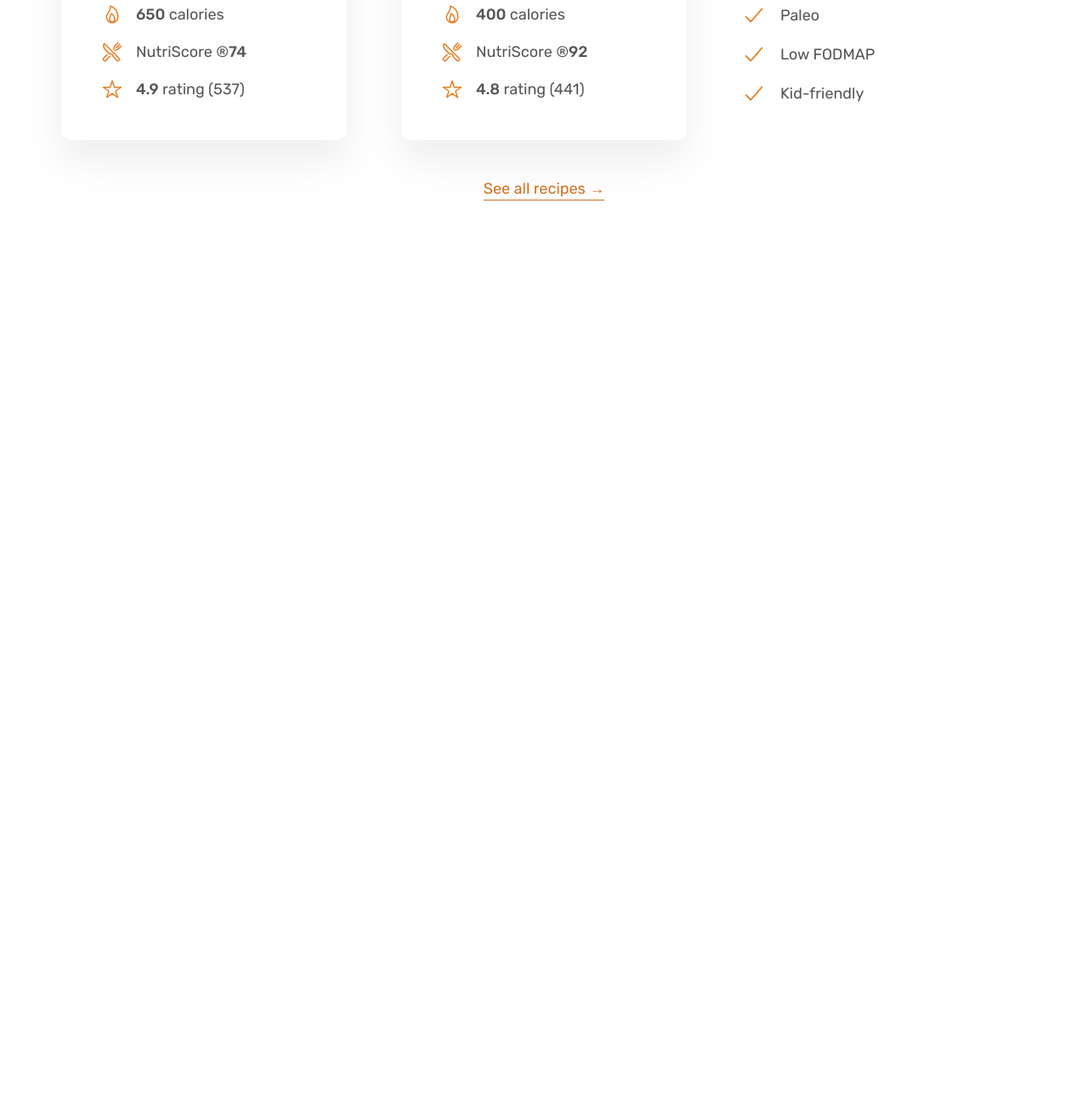
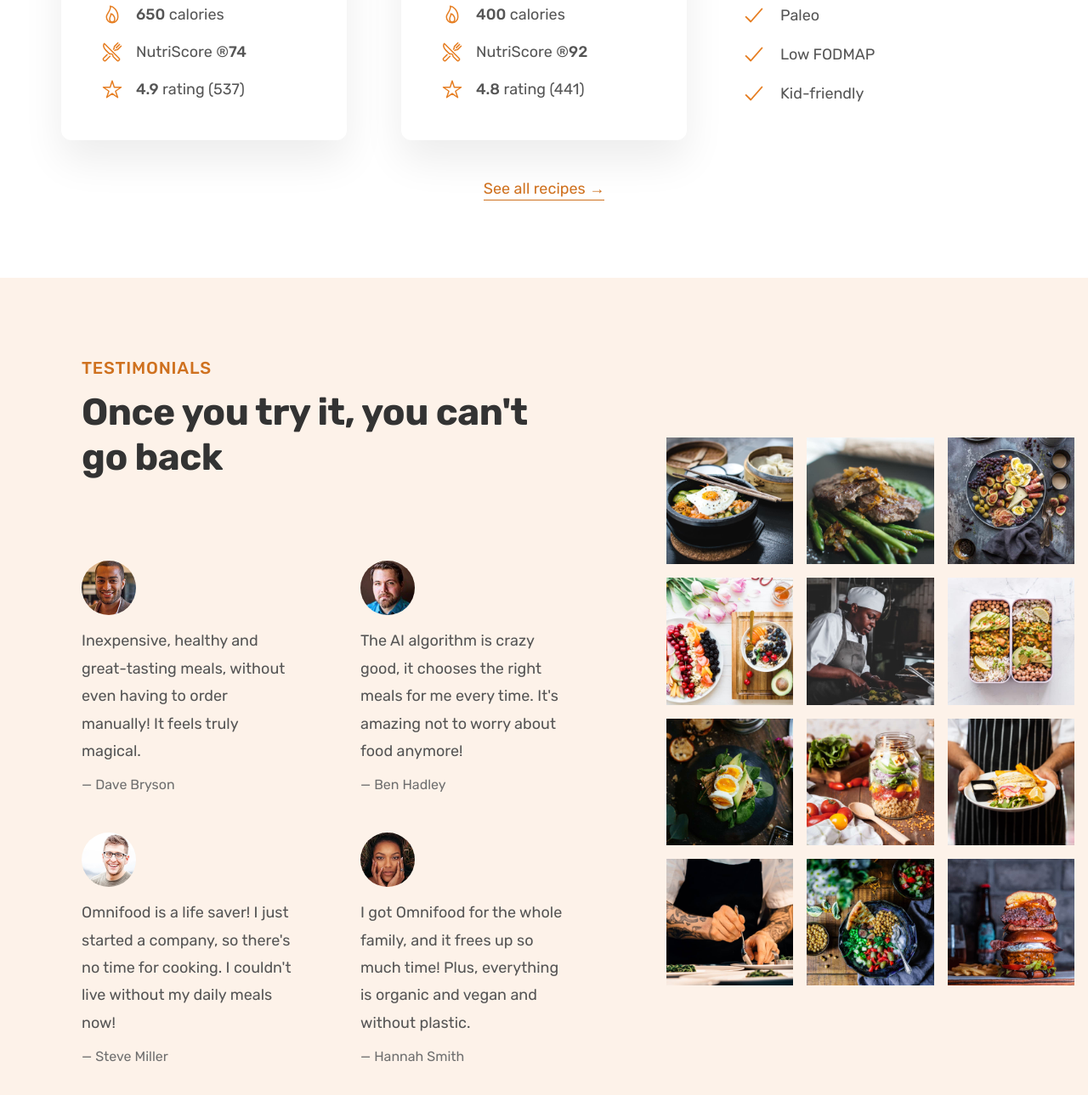
Before and after one commit to vamcyellapu/Omnifood, a plain HTML site: page index.html in a window 1280 px wide. Shown: the part 3233-4522 px from the top of the page at 85% size. Before the commit the page ends 3560 px from the top, so only its background shows below. Drawn offline with nearby package versions, Linux system fonts and the light colour scheme.

Commit message:
built the testimonial section

```diff
--- a/css/style.css
+++ b/css/style.css
@@ -324,3 +324,68 @@
   height: 3rem;
   color: var(--color-primary);
 }
+
+
+/* ****************************** */
+/* TESTIMONIALS SECTION */
+/* ****************************** */
+
+.section-testimonials {
+
+  background-color: var(--color-secondary);
+  display: grid;
+  grid-template-columns: .6fr .4fr;
+  align-items: center;
+}
+
+.testimonials-container {
+  padding: 9.6rem;
+}
+
+.testimonials {
+  display: grid;
+  grid-template-columns: repeat(2, 1fr);
+  row-gap: 4.8rem;
+  column-gap: 8rem;
+
+}
+
+.testimonial-img {
+  width: 6.4rem;
+  border-radius: 50%;
+  margin-bottom: 1.2rem;
+}
+
+.testimonial-text {
+  font-size: 1.8rem;
+  line-height: 1.8;
+  margin-bottom: 1.6rem;
+}
+
+.testimonial-name {
+  font-size: 1.6rem;
+  color: #6f6f6f;
+}
+
+.gallery {
+  display: grid;
+  grid-template-columns: repeat(3, 1fr);
+  gap: 1.6rem;
+  padding: 1.6rem;
+
+}
+
+.gallery-item img {
+  display: block;
+  width: 100%;
+  transition: transform .3s;
+
+}
+
+.gallery-item {
+  overflow: hidden;
+}
+
+.gallery-item img:hover {
+  transform: scale(1.1);
+}
--- a/index.html
+++ b/index.html
@@ -206,6 +206,91 @@
         <a href="#" class="link">See all recipes &rarr;</a>
       </div>
     </section>
+    <section class="section-testimonials">
+
+      <div class="testimonials-container">
+        <span class="subheading">Testimonials</span>
+        <h2 class="heading-secondary">
+          Once you try it, you can't go back
+        </h2>
+
+
+        <div class="testimonials">
+          <figure class="testimonial">
+            <img class="testimonial-img" src="./img/customers/dave.jpg" alt="Photo of customer Dave Bryson">
+            <blockquote class="testimonial-text">
+              Inexpensive, healthy and great-tasting meals, without even having to order manually! It
+              feels truly magical.
+            </blockquote>
+            <p class="testimonial-name">&mdash; Dave Bryson</p>
+          </figure>
+          <figure class="testimonial">
+            <img class="testimonial-img" src="./img/customers/ben.jpg" alt="Photo of customer Ben Hadley">
+            <blockquote class="testimonial-text">
+              The AI algorithm is crazy good, it chooses the right meals for me every time. It's amazing not to worry
+              about food anymore!
+            </blockquote>
+            <p class="testimonial-name">&mdash; Ben Hadley</p>
+          </figure>
+          <figure class="testimonial">
+            <img class="testimonial-img" src="./img/customers/steve.jpg" alt="Photo of customer Steve Miller">
+            <blockquote class="testimonial-text">
+              Omnifood is a life saver! I just started a company, so there's no time for cooking. I couldn't live
+              without
+              my daily meals now!
+            </blockquote>
+            <p class="testimonial-name">&mdash; Steve Miller</p>
+          </figure>
+          <figure class="testimonial">
+            <img class="testimonial-img" src="./img/customers/hannah.jpg" alt="Photo of customer Hannah smith">
+            <blockquote class="testimonial-text">
+              I got Omnifood for the whole family, and it frees up so much time! Plus, everything is organic and vegan
+              and
+              without plastic.
+            </blockquote>
+            <p class="testimonial-name">&mdash; Hannah Smith</p>
+          </figure>
+        </div>
+      </div>
+      <div class="gallery">
+        <figure class="gallery-item">
+          <img src="./img/gallery/gallery-1.jpg" alt="Photo of beautifuly arranged food">
+        </figure>
+        <figure class="gallery-item">
+          <img src="./img/gallery/gallery-2.jpg" alt="Photo of beautifuly arranged food">
+        </figure>
+        <figure class="gallery-item">
+          <img src="./img/gallery/gallery-3.jpg" alt="Photo of beautifuly arranged food">
+        </figure>
+        <figure class="gallery-item">
+          <img src="./img/gallery/gallery-4.jpg" alt="Photo of beautifuly arranged food">
+        </figure>
+        <figure class="gallery-item">
+          <img src="./img/gallery/gallery-5.jpg" alt="Photo of beautifuly arranged food">
+        </figure>
+        <figure class="gallery-item">
+          <img src="./img/gallery/gallery-6.jpg" alt="Photo of beautifuly arranged food">
+        </figure>
+        <figure class="gallery-item">
+          <img src="./img/gallery/gallery-7.jpg" alt="Photo of beautifuly arranged food">
+        </figure>
+        <figure class="gallery-item">
+          <img src="./img/gallery/gallery-8.jpg" alt="Photo of beautifuly arranged food">
+        </figure>
+        <figure class="gallery-item">
+          <img src="./img/gallery/gallery-9.jpg" alt="Photo of beautifuly arranged food">
+        </figure>
+        <figure class="gallery-item">
+          <img src="./img/gallery/gallery-10.jpg" alt="Photo of beautifuly arranged food">
+        </figure>
+        <figure class="gallery-item">
+          <img src="./img/gallery/gallery-11.jpg" alt="Photo of beautifuly arranged food">
+        </figure>
+        <figure class="gallery-item">
+          <img src="./img/gallery/gallery-12.jpg" alt="Photo of beautifuly arranged food">
+        </figure>
+      </div>
+    </section>
   </main>
 
 </body>
```
